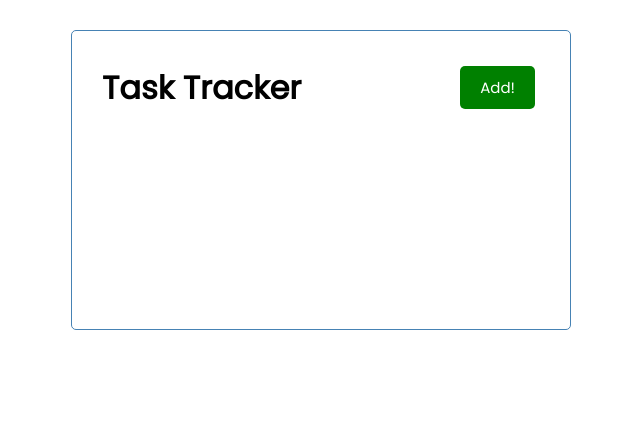
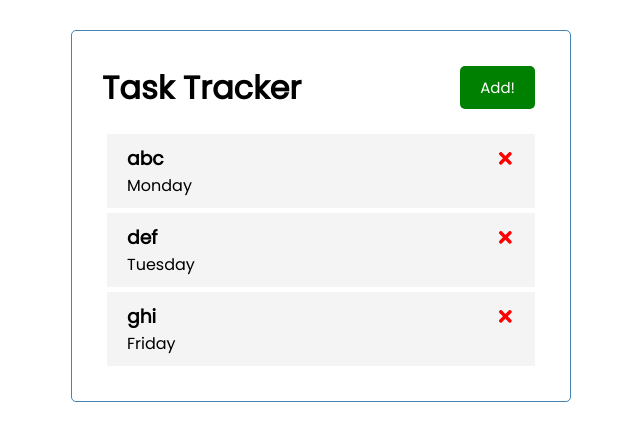
Before and after one commit to jonahank/task-tracker, a React (Create React App) app: page / in a window 1280 px wide. Shown: the top 440 px of the page, without its empty margins (319-959 px from the left). Built offline with nearby package versions, Linux system fonts and the light colour scheme.

Commit message:
Added button and delete function

```diff
--- a/package.json
+++ b/package.json
@@ -8,6 +8,7 @@
     "@testing-library/user-event": "^12.8.3",
     "react": "^17.0.1",
     "react-dom": "^17.0.1",
+    "react-icons": "^4.2.0",
     "react-scripts": "4.0.3",
     "web-vitals": "^1.1.1"
   },
--- a/src/App.js
+++ b/src/App.js
@@ -1,10 +1,38 @@
+import { useState } from 'react'
 import Header from './components/Header'
+import Tasks from './components/Tasks'
 
 function App() {
+  const [tasks, setTasks] = useState([
+    {
+    id: 1,
+    text: 'abc',
+    day: 'Monday',
+    reminder: true,
+    },
+    {
+    id: 2,
+    text: 'def',
+    day: 'Tuesday',
+    reminder: true,
+    },
+    {
+    id: 3,
+    text: 'ghi',
+    day: 'Friday',
+    reminder: false,
+    },
+  ]);
+
+  // Delete a Task
+  const deleteTask = (id) => {
+    setTasks(tasks.filter((task) => task.id !== id))
+  }
 
   return (
     <div className='container'>
       <Header />
+      <Tasks tasks={tasks} delete={deleteTask}/>
     </div>
   )
 }
--- /dev/null
+++ b/src/components/Task.js
@@ -0,0 +1,20 @@
+import { FaTimes } from 'react-icons/fa'
+
+const Task = (props) => {
+    return (
+        <div className='task'>
+            <h3>{props.task.text}
+                <FaTimes
+                    style= {{
+                        color: 'red',
+                        cursor: 'pointer',
+                    }}
+                    onClick={() => props.delete(props.task.id)}
+                />
+            </h3>
+            <p>{props.task.day}</p>
+        </div>
+    )
+}
+
+export default Task
--- /dev/null
+++ b/src/components/Tasks.js
@@ -0,0 +1,13 @@
+import Task from "./Task"
+
+const Tasks = (props) => {
+    return (
+        <>
+            {props.tasks.map((task) => (
+                <Task key={task.id} task={task} delete={props.delete}/> // here we are passing the task further down as a prop
+            ))}
+        </>
+    )
+}
+
+export default Tasks
```
Also changed, not shown: 1 other file (tests, documents, lock files or other folders).
